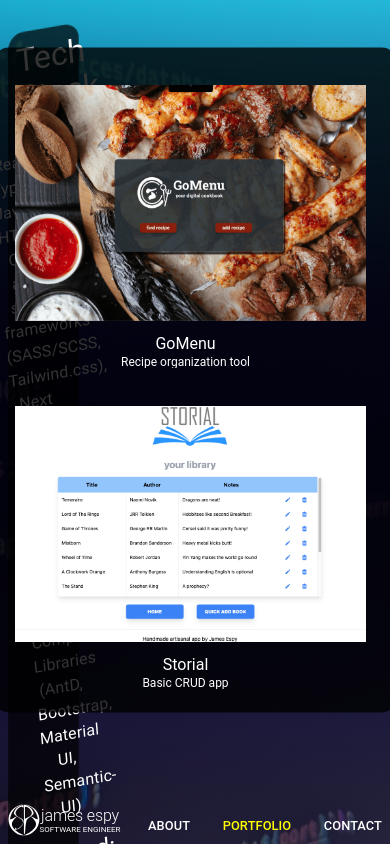
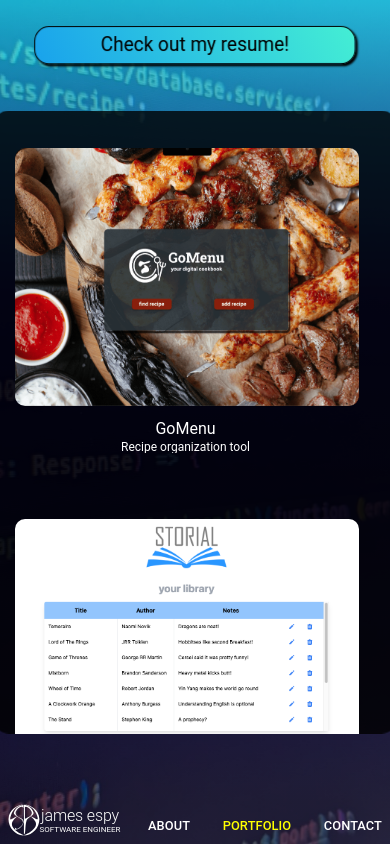
Before and after one commit to jespy2/ewd-site, a React (Create React App) app: page /portfolio in a window 390 px wide. Built offline with nearby package versions, Linux system fonts and the light colour scheme.

Commit message:
updated responsiveness for new  portfolio page layout

```diff
--- a/src/components/footer/Footer.module.scss
+++ b/src/components/footer/Footer.module.scss
@@ -36,7 +36,7 @@
 
 
 
-@media screen and (max-width: 1200px) {
+@media screen and (max-width: 1900px) {
   .espylogo {
     width: 12rem;
     height: 12rem;
@@ -127,3 +127,41 @@
   }
 }
 }
+
+@media screen and (orientation: landscape) {
+  @media screen and (max-height: 930px) {
+    .espylogo {
+      display: flex;
+        align-items: center;
+        justify-content: center;
+        width: 8rem;
+        height: 3rem;
+        svg {
+          width: 2rem;
+          height: 2rem;
+        }
+
+      .nameContainer {
+        margin-top: .1rem;
+        h2 {
+          font-size: 1rem;
+        }
+        h5 {
+          font-size: .5rem;
+        }
+      }
+    }
+    .navContainer {
+      width: 60vw;
+      bottom: .5rem;
+      right: .5rem;
+      text-align: right;
+      h6 {
+        font-size: .8rem;
+      }
+      a {
+        font-size: .8rem;
+      }
+    }
+  }
+}
--- a/src/pages/portfolio/Portfolio.module.scss
+++ b/src/pages/portfolio/Portfolio.module.scss
@@ -23,18 +23,14 @@
   }
 
   .portfolioSidebar {
-    // padding: 2rem;
     position: absolute;
     top: 4vh;
     left: 2vw;
     transform: rotate(-5deg) skew(-5deg);
     width: 13vw;
     border-radius: 15px;
-  }
 
     .techStack {
-    // background-image: linear-gradient(240deg, #eaee44, #90ec19);
-
       background-color: rgba(0, 0, 0, 0.7);
       padding: 10px;
       color: white;
@@ -54,34 +50,21 @@
       background-image: linear-gradient(240deg, #44eed4, #19a2ec);
       margin-top: 1rem;
       padding: 10px;
-    // position: absolute;
-    // color: black;
-    // top: 4vh;
-    // left: 2vw;
       transform: rotate(-5deg) skew(-5deg);
       width: 100%;
       border-radius: 15px;
 
-    // .profilePicFrame {
-    //   overflow: hidden;
-    //   // height: 5rem;
-    //   width: 3rem;
-    //   border-radius: 10px;
-    // }
-
-    & h3, h5, p, a {
-      transform: skew(5deg)
+      & h5, a {
+        transform: skew(5deg);
+        text-align: center;
+        width: 100%;
       }
 
       & a {
         display: flex;
         text-decoration: none;
         color: black;
-
-      // & img {
-      //   // height: auto;
-      //   width: 100%;
-      // }
+      }
     }
   }
 
@@ -90,32 +73,18 @@
     background-color: rgba(0, 0, 0, 0.8);
     width: 70vw;
     height: 75vh;
-
     top: 45%;
     left: 60%;
     transform: translate(-50%, -50%);
     padding: 1rem;
     border-radius: 15px;
-  }
 
-  ::-webkit-scrollbar {
-    display: none;
-  }
-
-  ::-webkit-scrollbar-thumb {
-    background-color: white;
-  }
-
-  ::-webkit-scrollbar-track {
-    background-color: rgb(0,0,0,.1);
-  }
-
-  .portfolioMosaic > ul  {
+    & > ul  {
       height: 100%;
       overflow: auto;
     }
 
-  .portfolioMosaic > ul > li {
+    & > ul > li {
       position: relative;
       color: white;
       max-height: 28vh;
@@ -124,14 +93,11 @@
         font-size: 1rem;
       }
 
-    &:hover > .mosaicText {
-      display: block;
+      img {
+        border-radius: 15px;
+        width: 98%;
+        padding: 5px;
       }
-
-  }
-
-  .portfolioMosaic > ul > li {
-    position: relative;
 
       &:hover > .mosaicText {
         display: block;
@@ -140,12 +106,6 @@
         -moz-animation: fadeIn 1s;
         -o-animation: fadeIn 1s;
         -ms-animation: fadeIn 1s;
-    }
-  }
-
-  .portfolioMosaic > ul > li > img {
-    border-radius: 5px;
-    padding: 5px;
       }
 
       .mosaicText {
@@ -161,59 +121,21 @@
         padding: 1rem;
         border-radius: 5px;
       }
+    }
+  }
 
-  .smallScreenPrompt {
+  ::-webkit-scrollbar {
     display: none;
   }
 
-  .largerScreenPrompt {
-    display: unset;
+  ::-webkit-scrollbar-thumb {
+    background-color: white;
   }
 
-  .linksContainer {
-    position: absolute;
-    height: max-content;
-    width: max-content;
-    top: 50%;
-    right: 1%;
-    transform: translate(-50%, -50%);
-    display: flex;
-    flex-direction: column;
-    border-radius: 15px;
-    font-size: 1rem;
-    background-color: rgba(0, 0, 0, 0.7);
-    color: white;
-    padding: 1rem;
-
-    .whiteLogoBkgrd {
-      cursor: pointer;
-      background-color: white;
-      border-radius: 15px;
-      margin: 1vw auto;
-      padding: 2px;
-
-      .resumeIcon {
-        height: 3rem;
-        width: 4rem;
-        color: black;
+  ::-webkit-scrollbar-track {
+    background-color: rgb(0,0,0,.1);
   }
 
-      .resumeIconText {
-        font-size: .75rem;
-        margin-top: -5px;
-      }
-
-      .resumeLogo {
-        height: 4rem;
-        width: 4rem;
-      }
-
-      img {
-        height: 4rem;
-        width: 4rem;
-      }
-    }
-  }
   @keyframes fadeIn {
     0% { opacity: 0; }
     100% { opacity: 1; }
@@ -252,42 +174,46 @@
 
     }
   }
+
+  @media screen and (max-width: 1450px){
+    .portfolioSidebar {
+      min-width: 18vw;
+    }
+  }
+
   @media screen and (max-height: 895px) {
     .homeContainer {
-      .linksContainer {
-        min-height: 20rem;
-        top: 45%;
-
-        .whiteLogoBkgrd {
-          border-radius: 5px;
-          width: max-content;
-          height: max-content;
-          padding: 1px;
-
-          .resumeIcon {
-            height: 2rem;
-            width: 3rem;
+      .portfolioSidebar {
+      .techStack {
+        .techStackSection {
+          & h5 {
+            font-size: 1.2rem;
           }
 
-          .resumeIconText {
-            font-size: .5rem;
+          & p {
+            font-size: .8rem;
+          }
+        }
       }
 
-          .resumeLogo {
-            height: 3rem;
-            width: 3rem;
+      .resumeLink {
+        & h5 {
+          font-size: 1.2rem;
         }
 
-          img {
-            height: 3rem;
-            width: 3rem;
-          }
       }
       }
     }
   }
 
   @media screen and (max-height: 430px) {
+    .homeContainer {
+      .portfolioSidebar {
+        .techStack {
+          display: none;
+        }
+      }
+
       .portfolioMosaic > ul > li {
         max-height: 20vh !important;
 
@@ -295,10 +221,6 @@
           font-size: 1rem;
         }
       }
-  }
-
-  @media screen and (max-height: 900px) and (max-width: 1200px) {
-    .homeContainer {
         h2 {
           font-size: 2.5rem;
         }
@@ -306,27 +228,11 @@
         p {
           font-size: .7rem;
         }
-
-      .linksContainer {
-        min-height: 17rem;
-        .whiteLogoBkgrd {
-          margin: .5vw auto;
-        }
-      }
     }
   }
 
   @media screen and (max-height: 430px) {
     .homeContainer {
-      h2 {
-        font-size: 1rem;
-      }
-      .linksContainer {
-        min-height: 15rem;
-        .whiteLogoBkgrd {
-          margin: .5vw auto;
-        }
-      }
     }
   }
 }
@@ -334,49 +240,141 @@
 // PORTRAIT
 @media screen and (orientation: portrait) {
   @media screen and (max-width:1100px) {
-    .portfolioMosaic {
-      width: 95vw !important;
-      left: 50vw !important;
+    .homeContainer {
+      .portfolioSidebar {
+        top: 13%;
+        left: 50%;
+        min-width: 92vw;
+        transform: rotate(5deg) translate(-50%, -50%);
+
+        .techStack {
+          .techStackSection {
+            display: flex;
+            padding: 2px 10px;
+            text-align: left;
+
+            & h5 {
+              margin-right: 2rem;
+            }
           }
         }
 
-  @media screen and (max-width: 900px) {
+        .resumeLink {
+          position: absolute;
+          top: 8vh;
+          right: 5vw;
+          width: 25vw;
+
+          & h5 {
+            font-size: 1.2rem;
+          }
+        }
+      }
+      .portfolioMosaic {
+        top: 50%;
+        width: 95vw;
+        height: 55vh;
+        left: 50vw;
+        & ul > li {
+          height: 90% !important;
+        }
+      }
+    }
+  }
+
+  @media screen and (max-width: 800px) {
     .homeContainer {
-      .linksContainer {
-        right: 1rem;
-        width: 5rem;
+      .portfolioSidebar {
+        top: 13%;
+        left: 50vw;
+        min-width: 95vw;
+        transform: none;
+        transform: translate(-50%, -50%);
+
+        .techStack {
+          transform: none;
+          .techStackSection {
+            display: flex;
+            padding: 2px 10px;
+            text-align: left;
+
+            & h5 {
+              margin-right: 2rem;
+            }
+
+            & h5, p {
+              transform: none;
+            }
+          }
+        }
+
+        .resumeLink {
+          position: absolute;
+          top: 12vh;
+          right: 5vw;
+          width: 25vw;
+          transform: none;
+          padding: 5px;
+
+          & h5 {
+            transform: none;
+            font-size: 1.2rem;
+          }
+        }
+      }
+      .portfolioMosaic {
+        top: 55%;
+        width: 95vw;
+        height: 52vh;
+        left: 50vw;
+        & ul > li {
+          height: 90% !important;
+        }
       }
     }
   }
 
   @media screen and (max-width: 600px) {
-    .portfolioMosaic > ul {
+    .homeContainer {
+      overflow: scroll;
+      .portfolioSidebar {
+        top: 0rem;
+        right: 0px;
+        left: 0px;
+        min-width: unset;
+        width: 100vw;
+        transform: rotate(5deg) skew(5deg);
+
+      .techStack {
+        display: none;
+      }
+
+      .resumeLink {
+        top: 10px;
+        right: unset;
+        left: 50%;
+        width: 80vw;
+        border: black 1px solid;
+        box-shadow: 2px 2px 2px black;
+        transform: translate(-50%) rotate(-5deg) skew(-5deg);;
+
+        & h5 {
+        transform: skew(-5deg);
+        }
+      }
+    }
+      .portfolioMosaic {
+        top: 50vh;
+        height: 70vh;
+        & > ul {
         grid-template-columns: 90vw !important;
         gap: 10vh !important;
         }
-    .portfolioMosaic > ul > li{
+        & > ul > li{
           grid-column-end: span 1 !important;
           max-height: 35vh;
-    }
-
-    .homeContainer {
-      h2 {
-        font-size: 2.5rem;
-      }
-      .linksContainer {
-        top: 0;
-        left: 50%;
-        transform: translateX(-50%);
-        width: 90%;
-        flex-direction: row;
-      }
-      .smallScreenPrompt {
-        display: unset;
-      }
-
-      .largerScreenPrompt {
-        display: none;
         }
       }
     }
   }
+}
--- a/src/pages/portfolio/Portfolio.tsx
+++ b/src/pages/portfolio/Portfolio.tsx
@@ -1,18 +1,5 @@
-import React, { useEffect, useState } from 'react';
 import { Box, ImageList, ImageListItem, ImageListItemBar, Link, Typography } from '@mui/material';
-
-import { Modal } from './modal/Modal';
-import { modalConfig } from './modal/Modal.config';
-import { ButtonPanel } from './button-panel/ButtonPanel';
 import { Footer } from '../../components/footer/Footer';
-
-import GomenuScreen from "../../images/pics/gomenu-screen.png";
-import StorialScreen from "../../images/pics/storial-screen.png";
-import CityPickerScreen from "../../images/pics/city-picker-screen.png";
-import ResumeScreen from "../../images/pics/resume.png";
-
-
-import ProfilePic from "../../images/pics/profile.jpg";
 import Resume from '../../assets/resume.pdf'
 import { itemData } from './Portfolio.config';
 
@@ -28,79 +15,30 @@ function srcset(image: string, size: number, rows = 1, cols = 1) {
   };
 }
 
-// const itemData = [
-//   {
-//     img: GomenuScreen,
-//     title: 'GoMenu',
-//     rows: 2,
-//     cols: 4,
-//   },
-//   {
-//     img: StorialScreen,
-//     title: 'Storial',
-//     rows: 2,
-//     cols: 2,
-
-//   },
-//   // {
-//   //   img: ResumeScreen,
-//   //   title: 'Resume',
-//   //   rows: 3,
-//   //   cols: 2,
-//   // },
-//   {
-//     img: CityPickerScreen,
-//     title: 'CityPicker',
-//     rows: 2,
-//     cols: 2,
-//   },
-// ]
-
-
 export const Portfolio = () => {
-  const [openGreeting, setOpenGreeting] = useState(false);
-  const [openResume, setOpenResume] = useState(false);
-  const [openGoMenu, setOpenGoMenu] = useState(false);
-  const [openStorial, setOpenStorial] = useState(false);
-  const [openCityPicker, setOpenCityPicker] = useState(false);
-
-  useEffect(() => { setOpenGreeting(true) }, []);
 
   return (
     <Box className={styles.homeContainer} >
       <Box className={styles.homeBackgroundFilter} ></Box>
-      {/* {openGreeting &&
-        <Modal modalProps={modalConfig.greeting} setOpenGreeting={setOpenGreeting} />
-      }
-      {openResume &&
-        <Modal modalProps={modalConfig.resume} setOpenGreeting={setOpenGreeting} setModalState={setOpenResume} />
-      }
-      {openGoMenu &&
-        <Modal modalProps={modalConfig.gomenu} setOpenGreeting={setOpenGreeting} setModalState={setOpenGoMenu} />
-      }
-      {openStorial &&
-        <Modal modalProps={modalConfig.storial} setOpenGreeting={setOpenGreeting} setModalState={setOpenStorial} />
-      }
-      {openCityPicker &&
-        <Modal modalProps={modalConfig.city_picker} setOpenGreeting={setOpenGreeting} setModalState={setOpenCityPicker} />
-      } */}
-
       <Box className={styles.portfolioSidebar} >
       <Box className={styles.techStack}>
         <Typography variant="h3" >Tech Stack</Typography>
+        <Box className={styles.techStackSection} >
           <Typography variant="h5" >Frontend:</Typography>
           <Typography variant="body1" >React, Typescript, JavaScript, HTML, CSS and style frameworks (SASS/SCSS, Tailwind.css), Next JS, Redux, Wireframing/UX design, TDD (Jest, React Testing Library), Component Libraries (AntD, Bootstrap, Material UI, Semantic-UI)</Typography>
-        <br/>
+        </Box>
+        <Box className={styles.techStackSection} >
           <Typography variant="h5" >Backend:</Typography>
           <Typography variant="body1" >Node.js, Express, Redis, Postgres, NoSQL, </Typography>
-        <br/>
+        </Box>
+        <Box className={styles.techStackSection} >
           <Typography variant="h5" >Other:</Typography>
           <Typography variant="body1" >Docker, Agile, Version Control (Git/Github)</Typography>
+        </Box>
       </Box>
 
       <Box className={styles.resumeLink}>
         <Link href={Resume} target='_blank'>
-          {/* <Box className={styles.profilePicFrame} ><img src={ProfilePic} /></Box> */}
           <Typography variant="h5" >Check out my resume!</Typography>
         </Link>
       </Box>
@@ -108,11 +46,9 @@ export const Portfolio = () => {
 
       <Box className={styles.portfolioMosaic} >
       <ImageList
-          // sx={{ width: "100%", height: "100%" }}
           variant="quilted"
           gap={20}
           cols={5}
-          // rowHeight={200}
           >
             {itemData.map((item) => (
               <ImageListItem key={item.img} cols={item.cols || 1} rows={item.rows || 1}>
@@ -129,14 +65,6 @@ export const Portfolio = () => {
             ))}
       </ImageList>
       </Box>
-
-      {/* <ButtonPanel
-        setOpenGreeting={setOpenGreeting}
-        setOpenResume={setOpenResume}
-        setOpenGoMenu={setOpenGoMenu}
-        setOpenStorial={setOpenStorial}
-        setOpenCityPicker={setOpenCityPicker}
-      /> */}
       <Footer page='portfolio' />
     </Box>
   );
```
Lines whose indentation alone changed are shown as unchanged.
